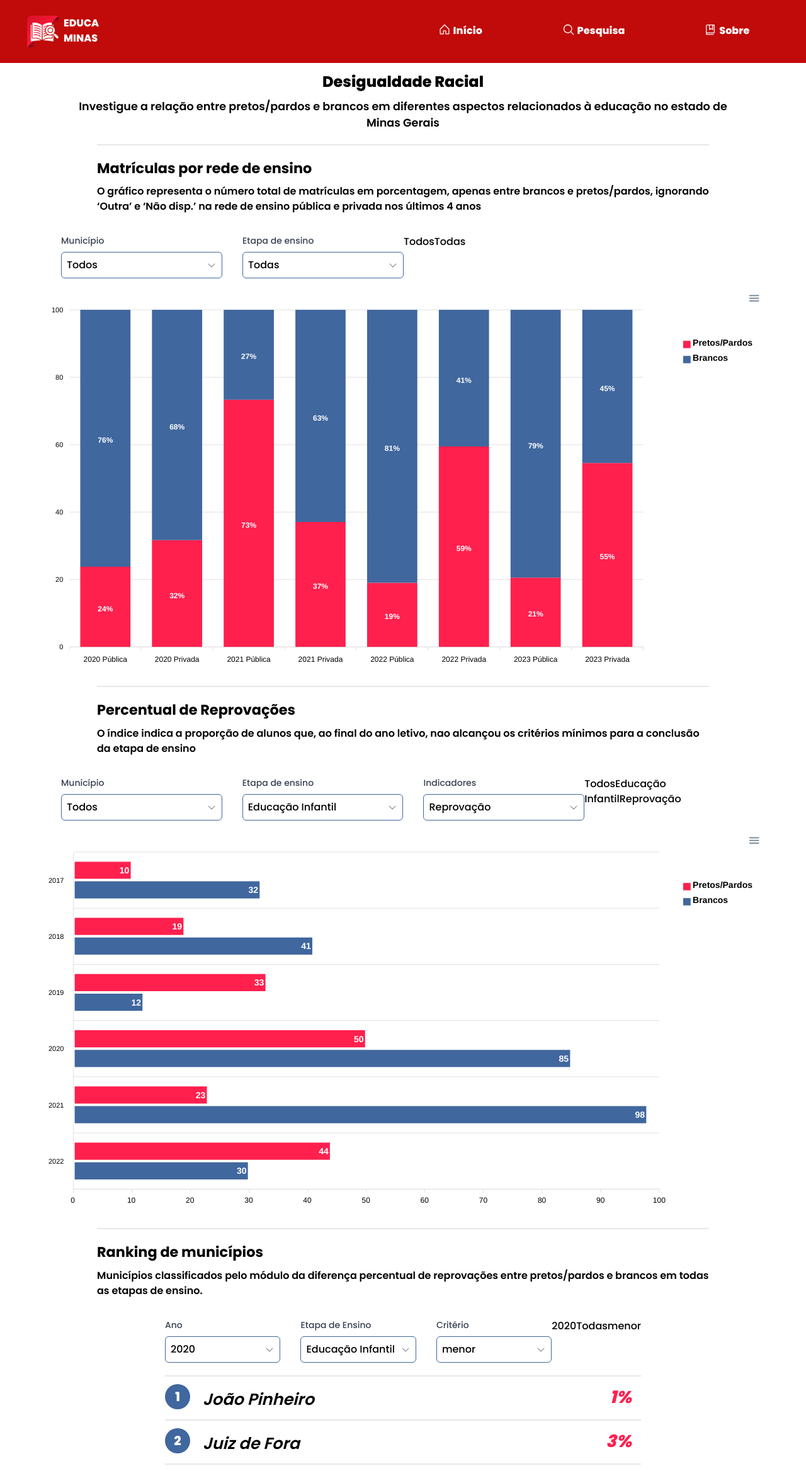
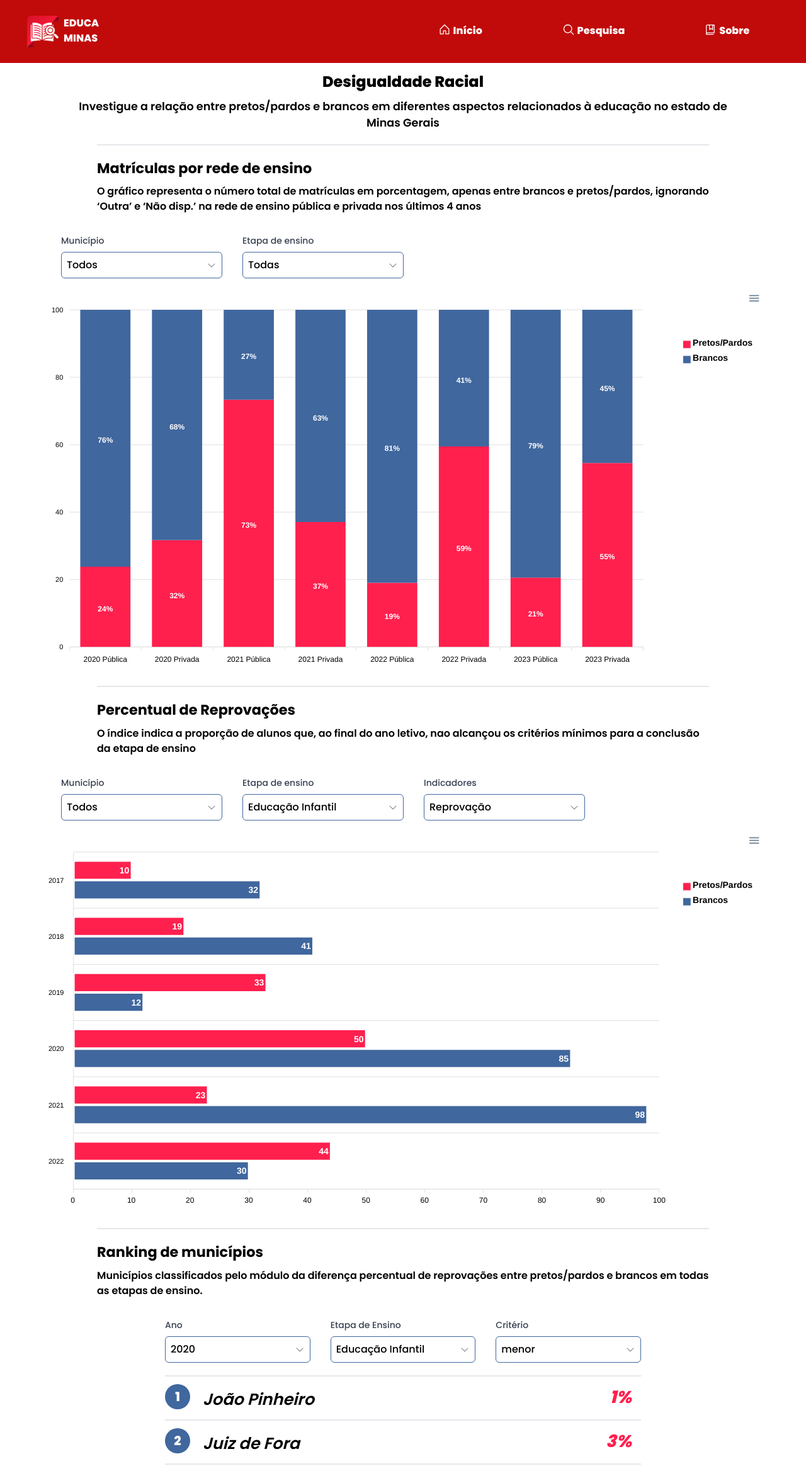
Before and after one commit to unb-mds/2024-1-EducaMinas-frontend, a Next.js app: page /search in a window 1280 px wide. Shown: the top 2336 px of the page at 63% size. Built offline with nearby package versions, Linux system fonts and the light colour scheme.

Commit message:
chore#67: remove test logs

```diff
--- a/src/app/search/page.tsx
+++ b/src/app/search/page.tsx
@@ -56,8 +56,6 @@ export default function Search() {
             options={optionsEtapas}
             onSelect={(option: string) => setLevelG1(option)}
           />
-          {cityG1}
-          {levelG1}
         </div>
         <StackedChart series={barChartSeries} categories={chartCategories} />
       </div>
@@ -85,9 +83,6 @@ export default function Search() {
             options={indicadoresGraf2}
             onSelect={(option: string) => setIndicators(option)}
           />
-          {cityG2}
-          {levelG2}
-          {indicators}
         </div>
         <GroupedBarChart series={groupedBarChartSeries} categories={groupedBarChartCategories} />
       </div>
@@ -110,9 +105,6 @@ export default function Search() {
             search={false}
             onSelect={(option: string) => setRankOrder(option)}
           />
-          {rankYear}
-          {levelRank}
-          {rankOrder}
         </div>
         <Ranking order={rankOrder} data={rankingdata} />
       </div>
```
